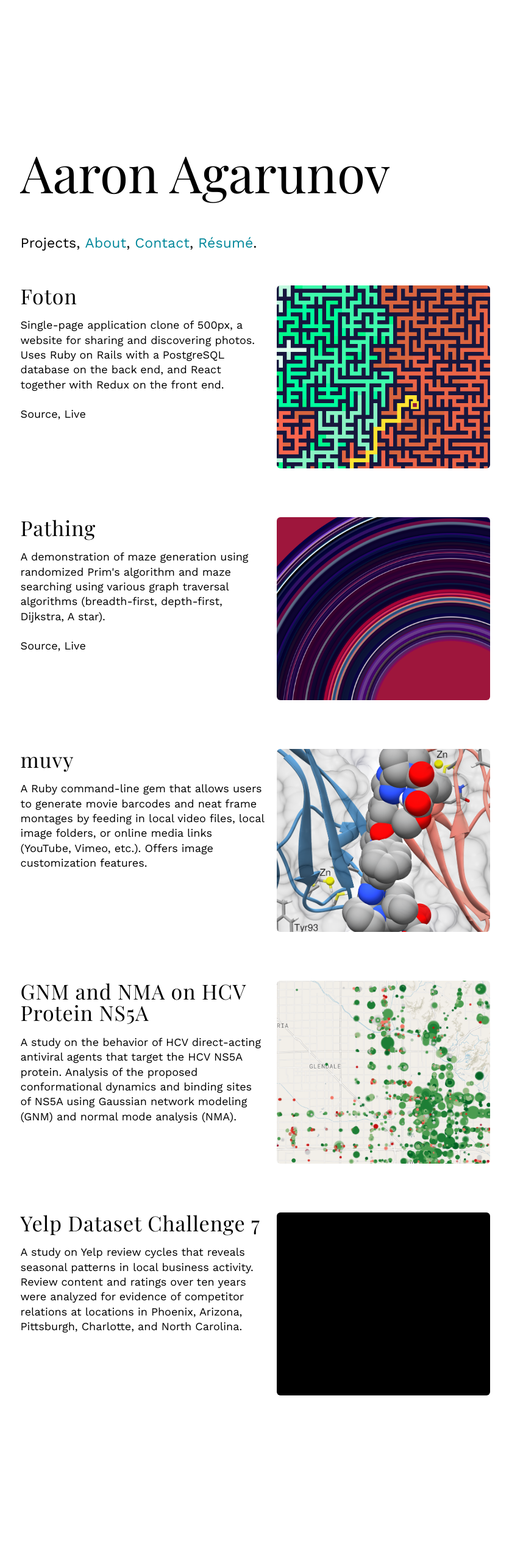
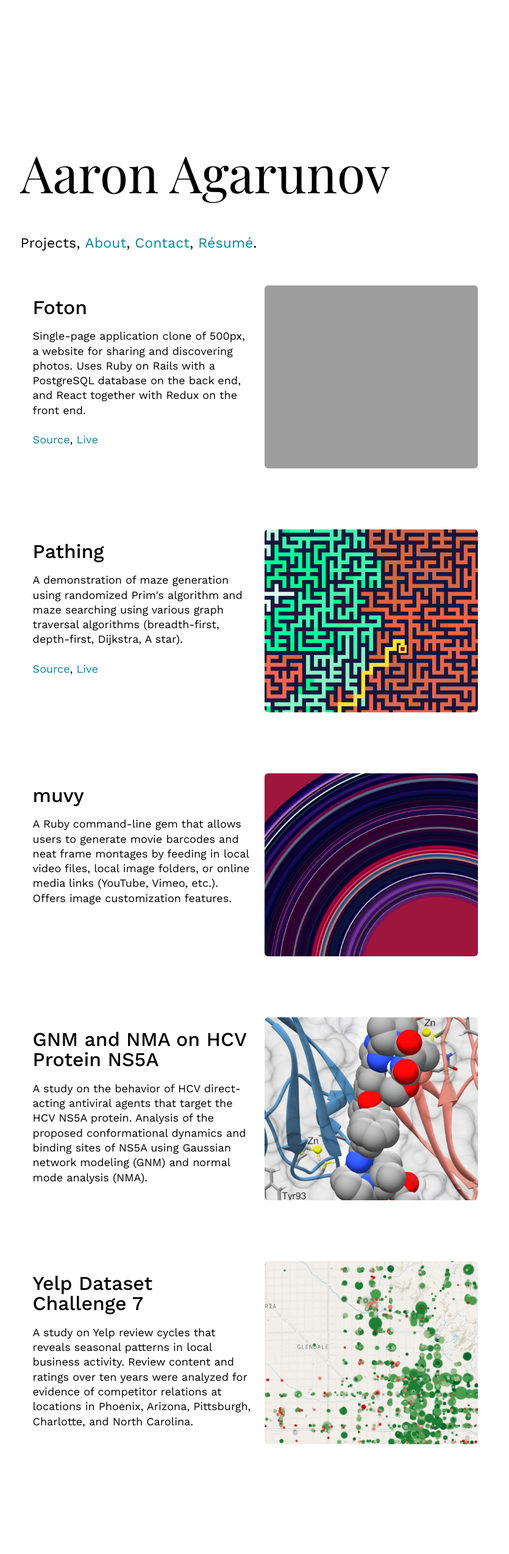
Before and after one commit to agarun/agarun.github.io, a Jekyll site: the page built from _pages/work.html, in a window 1280 px wide. Shown: the whole page at 61% size, without its empty margins (184-1019 px from the left). Built offline with Jekyll 4.4.1, drawn with Linux system fonts in a browser that asks for light colours; some web fonts are replaced; before the commit the page ends 2448 px from its top, so only the background shows below that.

Commit message:
Update styles

```diff
--- a/_sass/_layout.scss
+++ b/_sass/_layout.scss
@@ -451,25 +451,40 @@
 .work-description {
   flex-basis: 400px;
   flex-shrink: 0;
+  align-self: flex-start;
   width: 100%;
-  align-self: flex-start;
-  margin: 0 20px 40px 0px;
+  height: 298px;
+  background-color: #fff;
+  border-right: 0;
+  border-top-left-radius: 6px;
+  border-bottom-left-radius: 6px;
 
   h1 {
-    font-family: 'Playfair Display', Georgia, serif;
-    font-size: 34px;
-    font-weight: 400;
-    letter-spacing: 1px;
-    width: 100%;
+    padding: 20px 0 0 20px;
     margin: 0;
+    margin-right: 20px;
+    font-size: 32px;
+    font-weight: 500;
     line-height: 1.05;
     text-rendering: optimizeLegibility;
     -webkit-font-smoothing: subpixel-antialiased;
+    border-top-left-radius: 6px;
   }
 
   p {
+    padding: 10px 20px;
+    padding-top: 0;
     font-size: 18px;
     line-height: 1.35;
+  }
+
+  a {
+    text-decoration: none;
+    color: $weird-blue;
+
+    &:hover {
+      color: darken($link-grey, 20%);
+    }
   }
 }
 
@@ -480,27 +495,32 @@
   max-width: 350px;
   height: 300px;
   background-color: #000;
-  margin-bottom: 80px;
+  margin-bottom: 100px;
   border-radius: 6px;
-  transition: 150ms ease-out;
+  transition: 200ms ease-in;
 
   &:nth-child(2) {
-    background: #27055d url('/assets/images/thumbnails/pathing_01.png') no-repeat 56% 42%;
+    background: transparent url('/assets/images/thumbnails/foton_01.png') no-repeat 56% 42%;
     background-size: 130%;
   }
 
   &:nth-child(4) {
-    background: red url('/assets/images/thumbnails/muvy_01.png') no-repeat 100% 0%;
+    background: transparent url('/assets/images/thumbnails/pathing_01.png') no-repeat 56% 42%;
+    background-size: 130%;
+  }
+
+  &:nth-child(6) {
+    background: transparent url('/assets/images/thumbnails/muvy_01.png') no-repeat 100% 0%;
     background-size: 140%;
   }
 
-  &:nth-child(6) {
-    background: grey url('/assets/images/thumbnails/gnm_01.png') no-repeat 3% 47%;
+  &:nth-child(8) {
+    background: transparent url('/assets/images/thumbnails/gnm_01.png') no-repeat 3% 47%;
     background-size: 108%;
   }
 
-  &:nth-child(8) {
-    background: #15b598 url('/assets/images/thumbnails/bizviz_01.png') no-repeat 52% 67%;
+  &:nth-child(10) {
+    background: transparent url('/assets/images/thumbnails/bizviz_01.png') no-repeat 52% 67%;
     background-size: 155%;
   }
 
@@ -550,7 +570,6 @@
   width: 170px;
   height: 124px;
   border-radius: 4px;
-  // box-shadow: 0 1px 3px rgba(0, 0, 0, 0.1), 0 1px 2px rgba(0, 0, 0, 0.2);
   box-shadow: inset 0 0 0 1px rgba(0, 0, 0, 0.1), 0 1px 4px 0 rgba(12, 12, 13, 0.1);
   -webkit-transition: 150ms ease-in;
   transition: 150ms ease-in;
```
